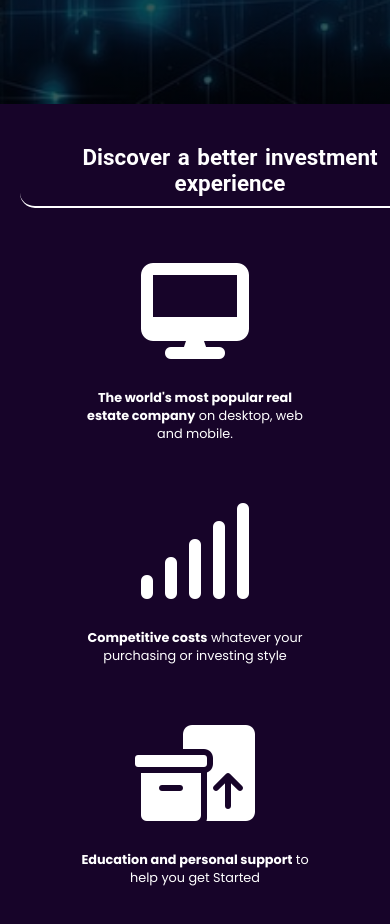
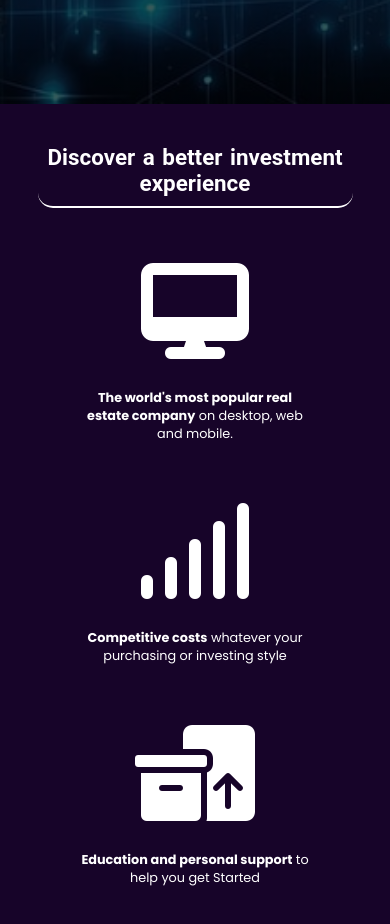
Before and after one commit to ubahchisam/CASDAS_REAL_ESTATE, a plain HTML site: page index.html in a window 390 px wide. Shown: the part 780-1704 px from the top of the page. Drawn offline with nearby package versions, Linux system fonts and the light colour scheme.

Commit message:
Update style.css

```diff
--- a/css/style.css
+++ b/css/style.css
@@ -552,6 +552,13 @@ width: 100vw;
   }
 }
 
+@media (max-width: 550px) {
+  .discovery h1 {
+    font-size: 1.4rem;
+    width: 90%;
+  }
+}
+
 /*how it works*/
 .works {
   width: 100%;
```
